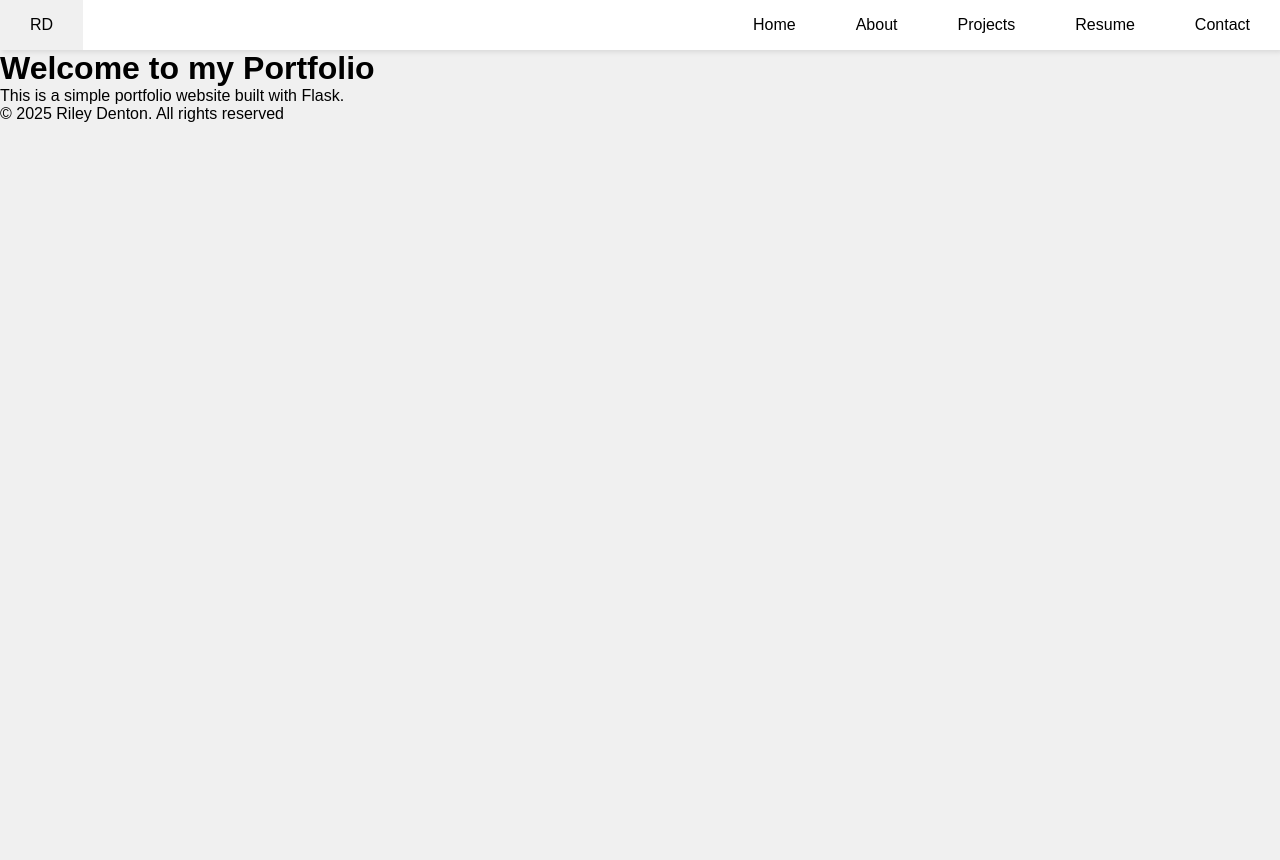
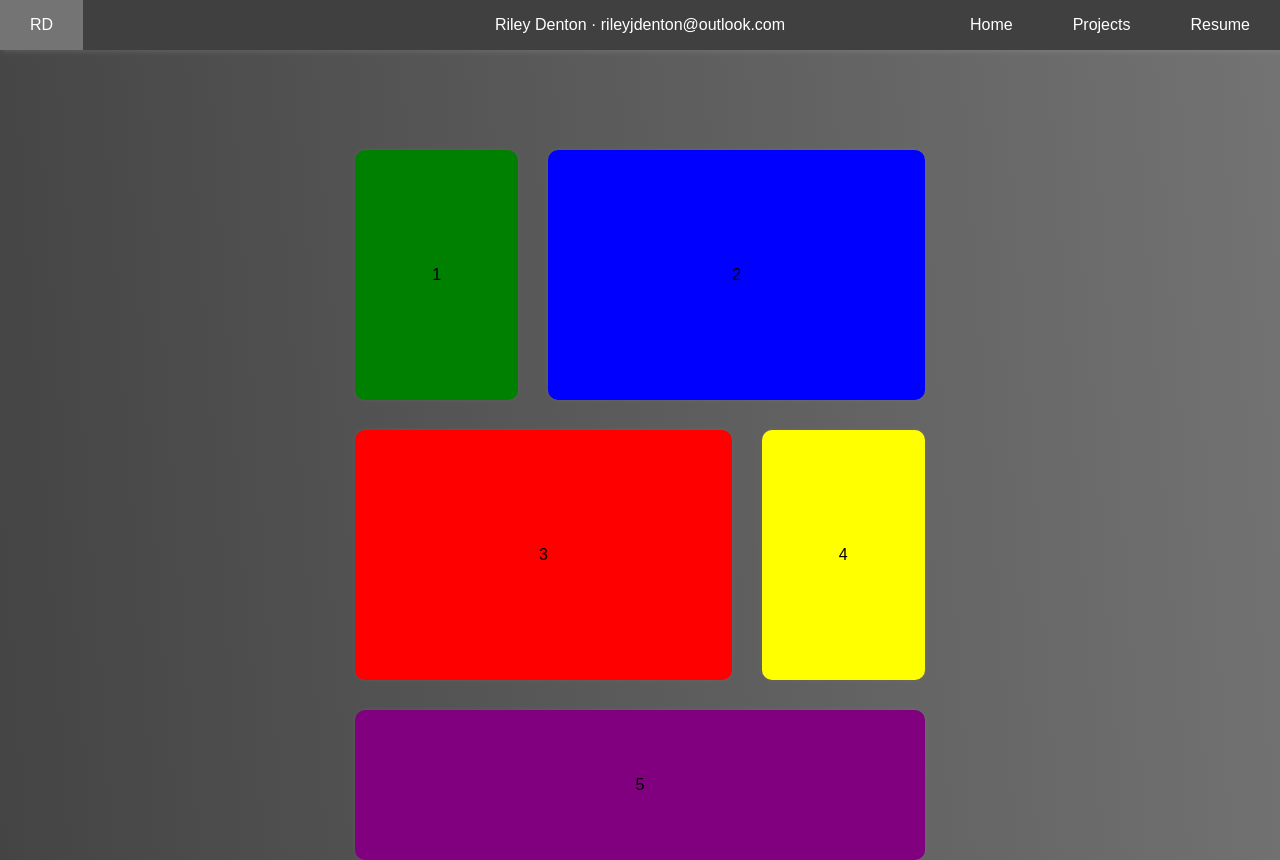
Before and after one commit to rileyjdenton/portfolio, a Flask app: page / in a window 1280 px wide. Before the commit the page ends 122 px from the top, so only its background shows below. Run offline with Flask 3, Linux system fonts and the light colour scheme; data that the repository does not hold is empty.

Commit message:
Updated index.html, index.css, and base.css

```diff
--- a/app/static/css/base.css
+++ b/app/static/css/base.css
@@ -1,3 +1,4 @@
+
 * {
     margin: 0;
     padding: 0;
@@ -5,13 +6,31 @@
 
 body {
     min-height: 100vh;
-    background-color: #f0f0f0;
     font-family : Arial, sans-serif;
 }
 
+/* Gradient background for body*/
+.gradient-background {
+    background: linear-gradient(86deg,#404040,#787878);
+    background-size: 120% 120%;
+    animation: gradient-animation 10s ease infinite;
+    }
+
+@keyframes gradient-animation {
+    0% {
+        background-position: 0% 50%;
+    }
+    50% {
+        background-position: 100% 50%;
+    }
+    100% {
+        background-position: 0% 50%;
+    }
+}
+
 nav {
-    background-color: white;
-    box-shadow: 2px 2px 5px rgba(0, 0, 0, 0.1);
+    background-color: #404040;
+    box-shadow: 2px 2px 5px rgba(255, 255, 255, 0.1);
 }
 
 nav ul {
@@ -19,7 +38,7 @@ nav ul {
     display: flex;
     list-style: none;
     justify-content: flex-end;
-    alighn-items: center;
+    align-items: center;
 }
 
 nav li {
@@ -32,11 +51,11 @@ nav a {
     align-items: center;
     padding: 0 30px;
     text-decoration: none;
-    color: black;
+    color: white;
 }
 
 nav a:hover {
-    background-color: #f0f0f0;
+    background-color: #747474;
 }
 
 nav li:first-child{
@@ -75,7 +94,7 @@ nav li:first-child{
 
 /* For tablets bigger than mobile device but smaller than PC screen */
 @media (max-width: 750px) {
-    // Hide
+    /* Show sidebar when screen is small */
     .hideonMobile {
         display: none;
     }
@@ -85,10 +104,24 @@ nav li:first-child{
     }
 
 }
-
-//For mobile
+/* For mobile devices */
 @media (max-width: 350px) {
     .sidebar{
         width: 100%;
     }
 }
+
+.center-info {
+    position: absolute;
+    align-content: center;
+    left: 50%;
+    transform: translateX(-50%);
+    pointer-events: none;
+    color: white;
+    font-size: 16px;
+    white-space: nowrap;
+}
+
+nav {
+    position: relative; /* Needed to anchor .center-info */
+}
--- /dev/null
+++ b/app/static/css/index.css
@@ -0,0 +1,103 @@
+.item {
+    display: flex;
+    flex-flow: row wrap;
+    align-items: center;
+    align-content: center;
+    justify-content: center;
+    border-radius: 10px;
+    box-shadow: 0 0 5px rgba(255, 255, 255, 0.062);
+    opacity: 0; /* Initially hidden before keyframe animation*/
+}
+
+/* Hover effect */
+.item:hover {
+    box-shadow: 0 0 10px rgba(0, 0, 0, 0.5);
+    transition: all 0.3s ease;
+    transform: scale(1.05);
+}
+
+/* Individual animated boxes */
+.one {
+    background-color: green;
+    width: calc(33.33% - 50px);
+    height: 250px;
+    animation: slide-right 0.5s ease-in-out both;
+}
+
+.two {
+    background-color: blue;
+    width: calc(66.66% - 50px);
+    height: 250px;
+    animation: slide-left 0.5s ease-in-out both;
+    animation-delay: 0.25s;
+}
+
+.three {
+    background-color: red;
+    width: calc(66.66% - 50px);
+    height: 250px;
+    animation: slide-right 0.5s ease-in-out both;
+    animation-delay: 0.5s;
+}
+
+.four {
+    background-color: yellow;
+    width: calc(33.33% - 50px);
+    height: 250px;
+    animation: slide-left 0.5s ease-in-out both;
+    animation-delay: 0.75s;
+}
+
+.five {
+    background-color: purple;
+    width: calc(100% - 70px);
+    height: 150px;
+    animation: slide-up 0.5s ease-in-out both;
+    animation-delay: 1s;
+}
+
+/* Container for layout */
+.container {
+    display: flex;
+    flex-flow: row wrap;
+    justify-content: center;
+    align-items: center;
+    width: 50%;
+    margin: 0 auto;
+    margin-top: 100px;
+    gap: 30px;
+}
+
+/* Keyframes */
+@keyframes slide-right {
+    0% {
+        opacity: 0;
+        transform: translateX(-100%);
+    }
+    100% {
+        opacity: 1;
+        transform: translateX(0);
+    }
+}
+
+@keyframes slide-left {
+    0% {
+        opacity: 0;
+        transform: translateX(100%);
+    }
+    100% {
+        opacity: 1;
+        transform: translateX(0);
+    }
+}
+
+@keyframes slide-up {
+    0% {
+        opacity: 0;
+        transform: translateY(100%);
+    }
+    100% {
+        opacity: 1;
+        transform: translateY(0);
+    }
+}
--- a/app/templates/base.html
+++ b/app/templates/base.html
@@ -7,23 +7,22 @@
     <link rel="stylesheet" href="{{ url_for('static', filename='css/base.css') }}">
     {% block styles %} {% endblock %}
 </head>
-<body>
+<body class="gradient-background">
     <nav>
         <ul class="sidebar">
             <li onClick=hideSidebar()><a href="#"><img src="{{ url_for('static', filename='images/close.png') }}"></a></li>
             <li><a href="{{ url_for('index') }}">Home</a></li>
-            <li><a href="{{ url_for('bio') }}">About</a></li>
             <li><a href="{{ url_for('projects') }}">Projects</a></li>
             <li><a href="{{ url_for('resume') }}">Resume</a></li>
-            <li><a href="{{ url_for('contact') }}">Contact</a></li>
         </ul>
         <ul>
             <li><a href="{{ url_for('index') }}">RD</a></li>
+            <li class="center-info hideonMobile">
+                <span>Riley Denton &middot; rileyjdenton@outlook.com</span>
+            </li>
             <li class="hideonMobile"><a href="{{ url_for('index') }}">Home</a></li>
-            <li class="hideonMobile"><a href="{{ url_for('bio') }}">About</a></li>
             <li class="hideonMobile"><a href="{{ url_for('projects') }}">Projects</a></li>
             <li class="hideonMobile"><a href="{{ url_for('resume') }}">Resume</a></li>
-            <li class="hideonMobile"><a href="{{ url_for('contact') }}">Contact</a></li>
             <li class="menu-button" onclick="showSidebar()"><a href="#"><img src="{{ url_for('static', filename='images/menu.png') }}"></a></li>
         </ul>
     </nav>
@@ -35,9 +34,6 @@
 
     {% endblock %}
     </main>
-    <footer>
-        <p>&copy; 2025 Riley Denton. All rights reserved</p>
-    </footer>
     <script src="{{ url_for('static', filename='js/script.js') }}"></script>
     {% block scripts %}{% endblock %}
 </body>
--- a/app/templates/index.html
+++ b/app/templates/index.html
@@ -1,8 +1,25 @@
 {% extends "base.html" %}
 
+{% block styles %}
+    <link rel="stylesheet" href="{{ url_for('static', filename='css/index.css') }}">
+{% endblock %}
+
 {% block content %}
-
-    <h1>Welcome to my Portfolio</h1>
-    <p>This is a simple portfolio website built with Flask.</p>
-
+    <div class="container">
+        <div class="item one">
+            <p>1</p>
+        </div>
+        <div class="item two">
+            <p>2</p>
+        </div>
+        <div class="item three">
+            <p>3</p>
+        </div>
+        <div class="item four">
+            <p>4</p>
+        </div>
+        <div class="item five">
+            <p>5</p>
+        </div>
+    </div>
 {% endblock %}
```
Also changed, not shown: app/templates/bio.html (deleted, +0 -8 lines), app/templates/contact.html (deleted, +0 -8 lines).
